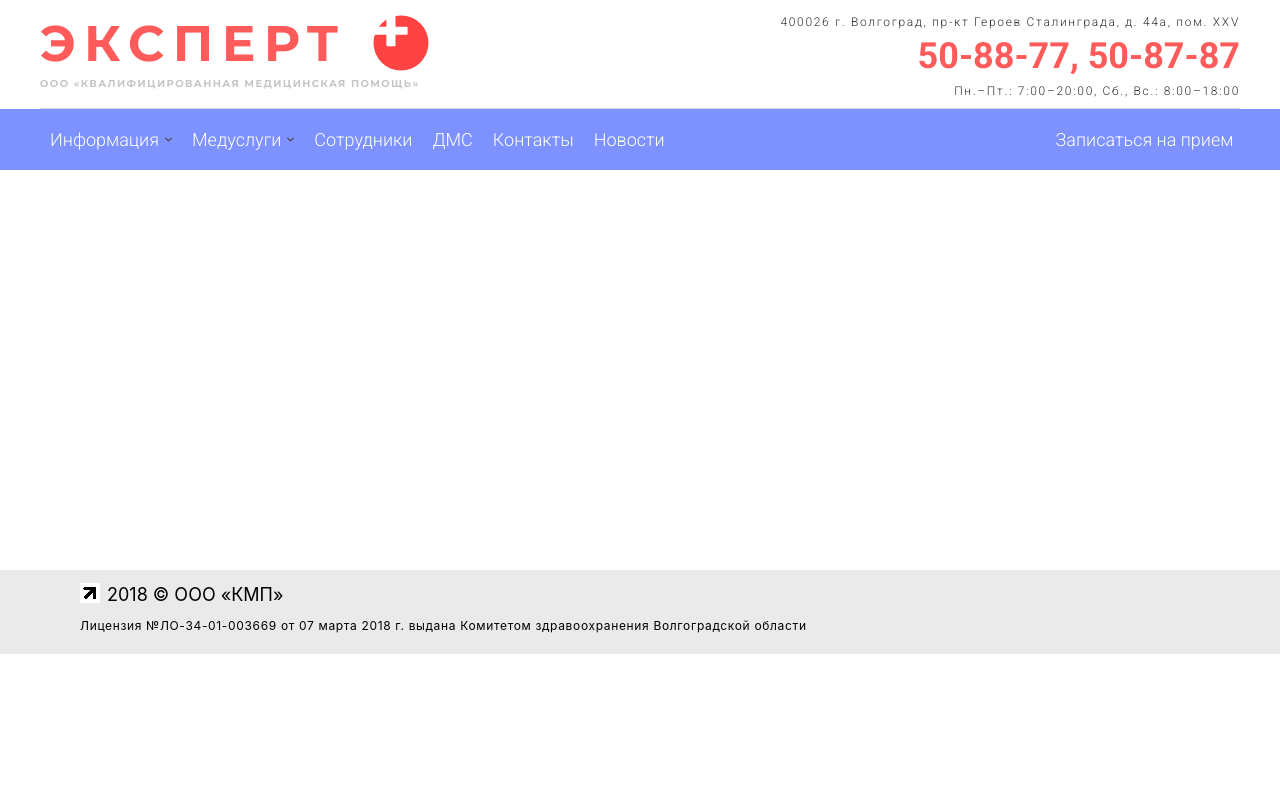
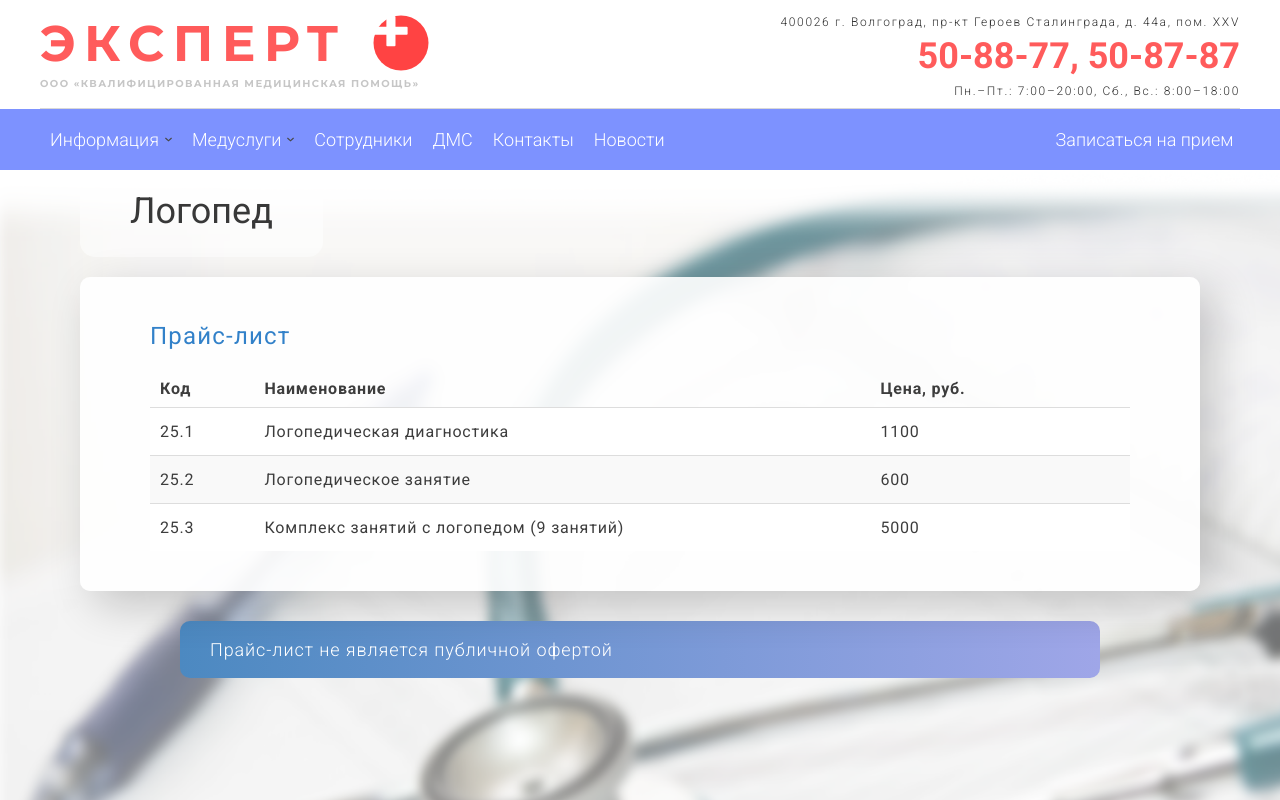
Before and after one commit to CanUFeelMyHeart/expertPlus, a React (Create React App) app: page /services/speechtherapist in a window 1280 px wide. Shown: the top 800 px of the page. Built offline with nearby package versions, Linux system fonts and the light colour scheme; the HTML template or start-up script is replaced by a standard one.

Commit message:
speech therapist page and prices are added

```diff
--- a/src/components/FullHeaderComponent/ButtonsInfo/medicalServicesButtonInner.js
+++ b/src/components/FullHeaderComponent/ButtonsInfo/medicalServicesButtonInner.js
@@ -5,6 +5,7 @@ export const medicalServicesButton = [
     { name: "Дерматолог", ref: "/services/dermatolog" },
     { name: "Кардиолог", ref: "/services/kardiolog" },
     { name: "Колопроктолог", ref: "/services/koloproktolog" },
+    { name: "Логопед", ref: "/services/speechtherapist" },
     { name: "Массаж", ref: "/services/massage" },
     { name: "Невролог", ref: "/services/nevrolog" },
     { name: "Онколог", ref: "/services/onkolog" },
--- a/src/components/NavigationComponent/NavigationComponent.jsx
+++ b/src/components/NavigationComponent/NavigationComponent.jsx
@@ -50,6 +50,7 @@ import { PsychologistServicePage } from '../../pages/ServicesPages/PsychologistS
 import { PulmonologistServicePage } from '../../pages/ServicesPages/PulmonologistServicePage/PulmonologistServicePage'
 import { RheumatologistServicePage } from '../../pages/ServicesPages/RheumatologistServicePage/RheumatologistServicePage'
 import { SurgeonServicePage } from '../../pages/ServicesPages/SurgeonServicePage/SurgeonServicePage'
+import { SpeechTherapistServicePage } from '../../pages/ServicesPages/SpeechTherapistServicePage/SpeechTherapistServicePage'
 import { TherapistServicePage } from '../../pages/ServicesPages/TherapistServicePage/TherapistServicePage'
 import { TraumatologistOrthopedistServicePage } from '../../pages/ServicesPages/TraumatologistOrthopedistServicePage/TraumatologistOrthopedistServicePage'
 import { TreatmentRoomServicePage } from '../../pages/ServicesPages/TreatmentRoomServicePage/TreatmentRoomServicePage'
@@ -88,7 +89,6 @@ export const NavigationRouter = () => {
                 <Route path="/info/svedeniya-o-kvalifikaczii-mediczinskix-rabotnikov" element={<InfoQualificationsPage />} />
                 <Route path="/info/polozhenie-o-predostavlenii-platnyix-mediczinskix-uslug" element={<InfoRegulationsPage />} />
                 <Route path="/info/jobs" element={<InfoVacanciesPage />} />
-
                 <Route path="/services/allergolog-immunolog" element={<AllergistImmunologistServicePage />} />
                 <Route path="/services/kardiolog" element={<CardiologistServicePage />} />
                 <Route path="/services/serdechno-sosudistiy-hirurg" element={<CardiovascularSurgeonServicePage />} />
@@ -101,8 +101,8 @@ export const NavigationRouter = () => {
                 <Route path="/services/massage" element={<MassageServicePage />} />
                 <Route path="/services/nevrolog" element={<NeurologistServicePage />} />
                 <Route path="/services/onkolog" element={<OncologistServicePage />} />
+                <Route path="/services/otorinolaringolog" element={<OtorhinolaryngologistServicePage />} />
                 <Route path="/services/prochie-uslugi" element={<OtherServicesPage />} />
-                <Route path="/services/otorinolaringolog" element={<OtorhinolaryngologistServicePage />} />
                 <Route path="/services/fizioterapiya" element={<PhysiotherapyServicePage />} />
                 <Route path="/services/psikholog" element={<PsychologistServicePage />} />
                 <Route path="/services/pulmonolog" element={<PulmonologistServicePage />} />
@@ -113,6 +113,7 @@ export const NavigationRouter = () => {
                 <Route path="/services/proczedurnyij-kabinet" element={<TreatmentRoomServicePage />} />
                 <Route path="/services/ultrazvukovaya-diagnostika" element={<UltrasoundDiagnosticsServicePage />} />
                 <Route path="/services/urolog" element={<UrologistServicePage />} />
+                <Route path="/services/speechtherapist" element={<SpeechTherapistServicePage />} />
             </Routes>
             <MapComponent/>
             <FooterComponent/>
--- /dev/null
+++ b/src/pages/ServicesPages/SpeechTherapistServicePage/PriceInfoSpeechTherapist.json
@@ -0,0 +1,17 @@
+[
+   {
+      "code": "25.1",
+      "name": "Логопедическая диагностика",
+      "price": "1100"
+   },
+   {
+      "code": "25.2",
+      "name": "Логопедическое занятие",
+      "price": "600"
+   },
+   {
+      "code": "25.3",
+      "name": "Комплекс занятий с логопедом (9 занятий)",
+      "price": "5000"
+   }
+]
--- /dev/null
+++ b/src/pages/ServicesPages/SpeechTherapistServicePage/SpeechTherapistServicePage.jsx
@@ -0,0 +1,16 @@
+import React from "react";
+import { InformationContainerComponent } from "../../../components/InformationContainerComponent/InformationContainerComponent";
+import { PriceListComponent } from "../../../components/PriceListComponent/PriceListComponent";
+import { OfertaComponent } from "../../../components/PriceListComponent/OfertaComponent";
+import PriceInfoSpeechTherapist from "./PriceInfoSpeechTherapist";
+
+export const SpeechTherapistServicePage = () => {
+    return (
+        <div className="DermatologistServicePage">
+            <InformationContainerComponent header="Логопед">
+                <PriceListComponent priceInfo={PriceInfoSpeechTherapist} />
+            </InformationContainerComponent>
+            <OfertaComponent />
+        </div>
+    );
+};
```
